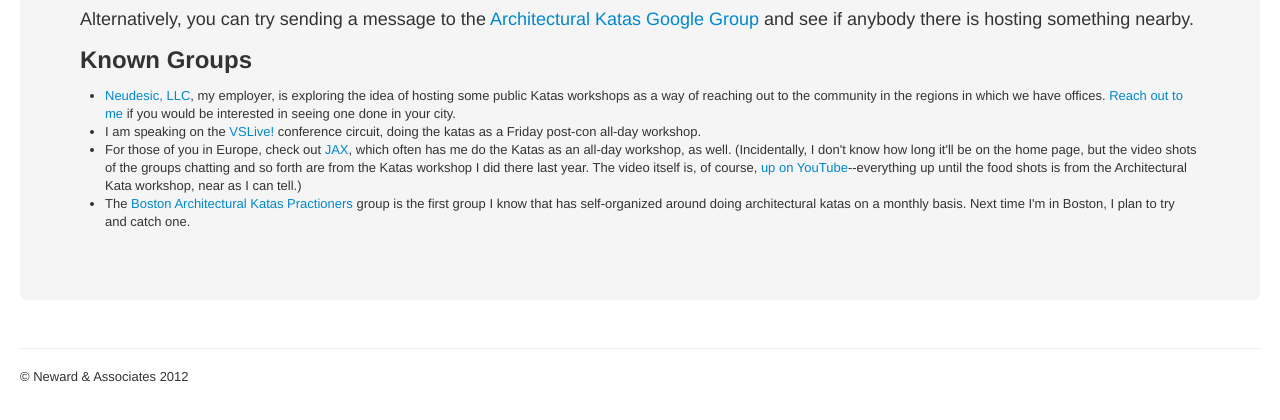
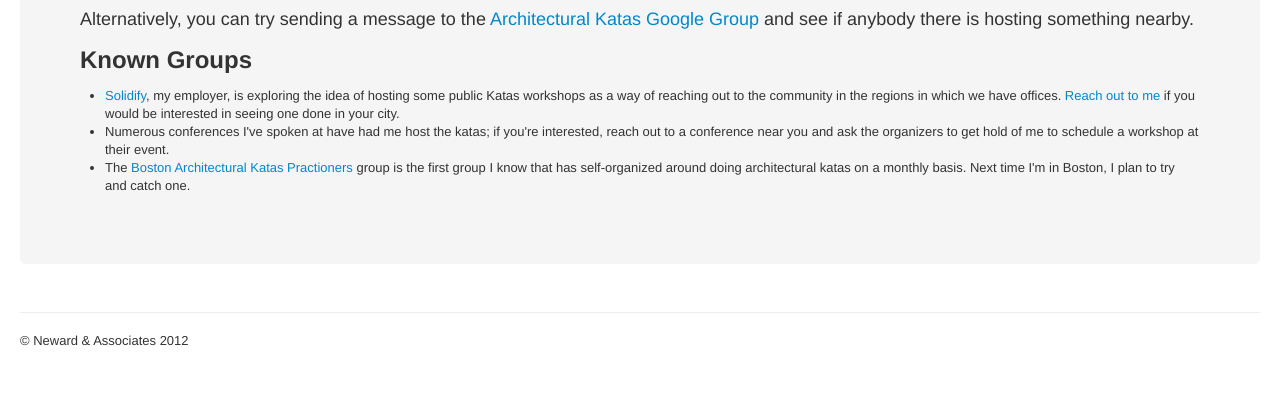
Before and after one commit to tedneward/ArchKatasCode, a plain HTML site: page join.html in a window 1280 px wide. Shown: the part 264-684 px from the top of the page. Drawn offline with Linux system fonts and the light colour scheme.

Commit message:
Fixing up a LOT of old content. Wow.

```diff
--- a/join.html
+++ b/join.html
@@ -69,20 +69,14 @@
             <h2>Known Groups</h2>
             <p>
             	<ul>
-            		<li><a target="_blank" href="http://www.neudesic.com">Neudesic, LLC</a>, my employer,
+            		<li><a target="_blank" href="http://www.solidify.dev">Solidify</a>, my employer,
             		is exploring the idea of hosting some public Katas workshops as a way of reaching out
             		to the community in the regions in which we have offices.
-            		<a href="mailto:ted.neward@neudesic.com">Reach out to me</a> if you would be
+            		<a href="mailto:ted.neward@solidify.dev">Reach out to me</a> if you would be
             		interested in seeing one done in your city.</li>
-            		<li>I am speaking on the <a target="_blank" href="http://vslive.com/Home.aspx">VSLive!</a>
-            		conference circuit, doing the katas as a Friday post-con all-day workshop.</li>
-            		<li>For those of you in Europe, check out <a target="_blank" href="http://jaxlondon.com">JAX</a>,
-            		which often has me do the Katas as an all-day workshop, as well. (Incidentally, I
-            		don't know how long it'll be on the home page, but the video shots of the groups
-            		chatting and so forth are from the Katas workshop I did there last year. The
-            		video itself is, of course, <a href="http://www.youtube.com/watch?v=BL8HxECfq40&feature=player_embedded">up
-            		on YouTube</a>--everything up until the food shots is from the Architectural
-            		Kata workshop, near as I can tell.)</li>
+                <li>Numerous conferences I've spoken at have had me host the katas; if you're interested,
+                reach out to a conference near you and ask the organizers to get hold of me to schedule
+                a workshop at their event.</li>
             		<li>The <a target="_blank" href="http://akp-boston.org">
             		Boston Architectural Katas Practioners</a> group is the first group I know that
             		has self-organized around doing architectural katas on a monthly basis. Next time
```
Also changed, not shown: about.html (+11 -0 lines), contact.html (+1 -1 lines), contribute.html (+1 -1 lines), lead.html (+1 -1 lines).
